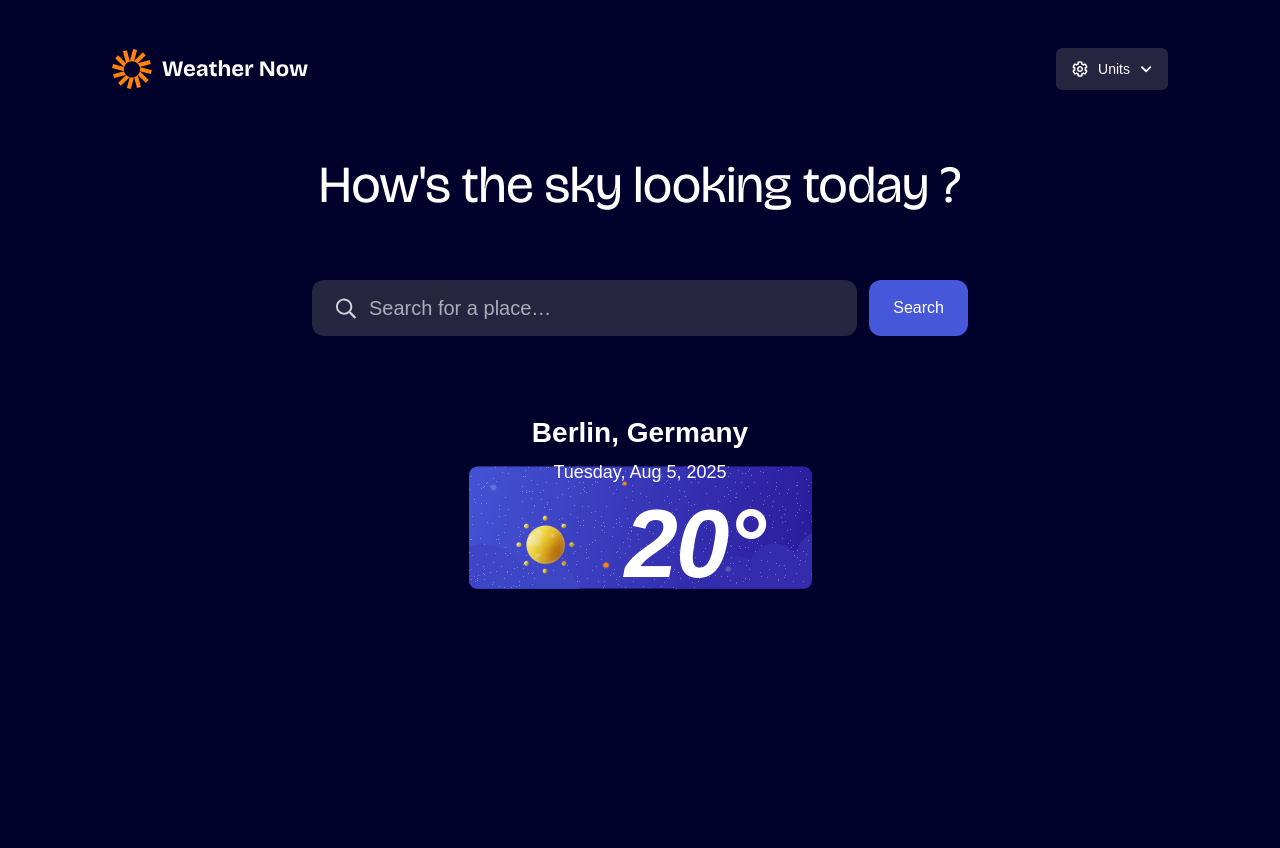
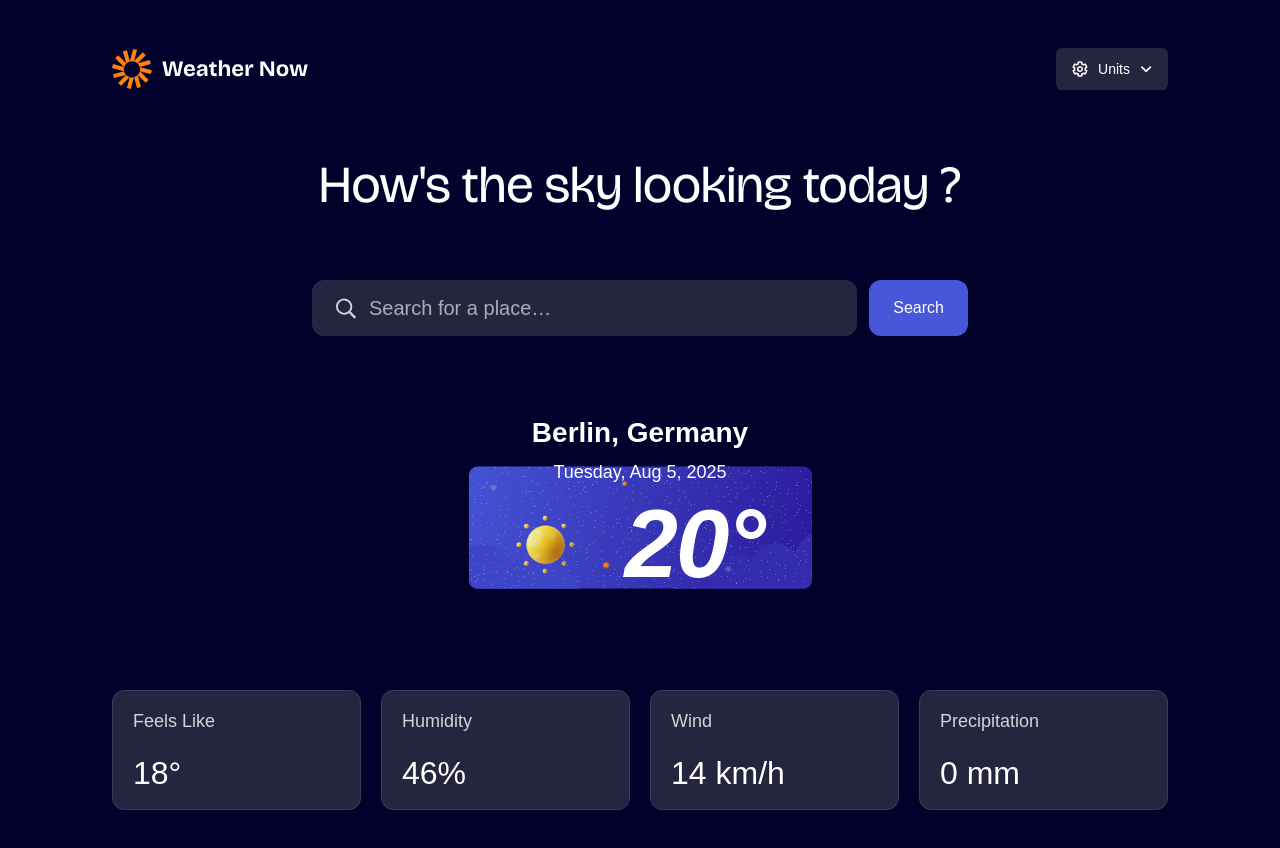
Before and after one commit to Maz-hub/weather-app-open-meteo, a React (Vite) app: page / in a window 1280 px wide. Shown: the top 848 px of the page. Before the commit the page ends 800 px from the top, so only its background shows below. Built offline with nearby package versions, Linux system fonts and the light colour scheme; a web font is replaced by a local one.

Commit message:
Add WeatherDetails component with 4 cards using grid layout, and weatherCards object

```diff
--- a/src/App.jsx
+++ b/src/App.jsx
@@ -2,6 +2,7 @@ import { useState, useEffect, useRef } from "react";
 import HeaderSearch from "./components/HeaderSearch";
 import Search from "./components/Search";
 import WeatherInfo from "./components/WeatherInfo";
+import WeatherDetails from "./components/WeatherDetails";
 
 const App = () => {
   return (
@@ -15,6 +16,7 @@ const App = () => {
         </div>
         <Search />
         <WeatherInfo />
+        <WeatherDetails />
       </section>
     </>
   );
--- /dev/null
+++ b/src/components/WeatherDetails.jsx
@@ -0,0 +1,26 @@
+const WeatherDetails = () => {
+  // Array of card data (static for now, can be replaced with API data later)
+  const weatherCards = [
+    { label: "Feels Like", value: "18°" },
+    { label: "Humidity", value: "46%" },
+    { label: "Wind", value: "14 km/h" },
+    { label: "Precipitation", value: "0 mm" },
+  ];
+
+  return (
+    <section className="mt-5 grid grid-cols-2 gap-4 md:grid-cols-4 md:gap-5">
+      {weatherCards.map((card, index) => (
+        <div
+          key={index}
+          className="bg-Neutral-800 p-5 rounded-xl border border-Neutral-600"
+        >
+          <p className="text-preset-6 text-Neutral-200">{card.label}</p>
+          <br />
+          <p className="text-preset-3 text-Neutral-0">{card.value}</p>
+        </div>
+      ))}
+    </section>
+  );
+};
+
+export default WeatherDetails;
```
